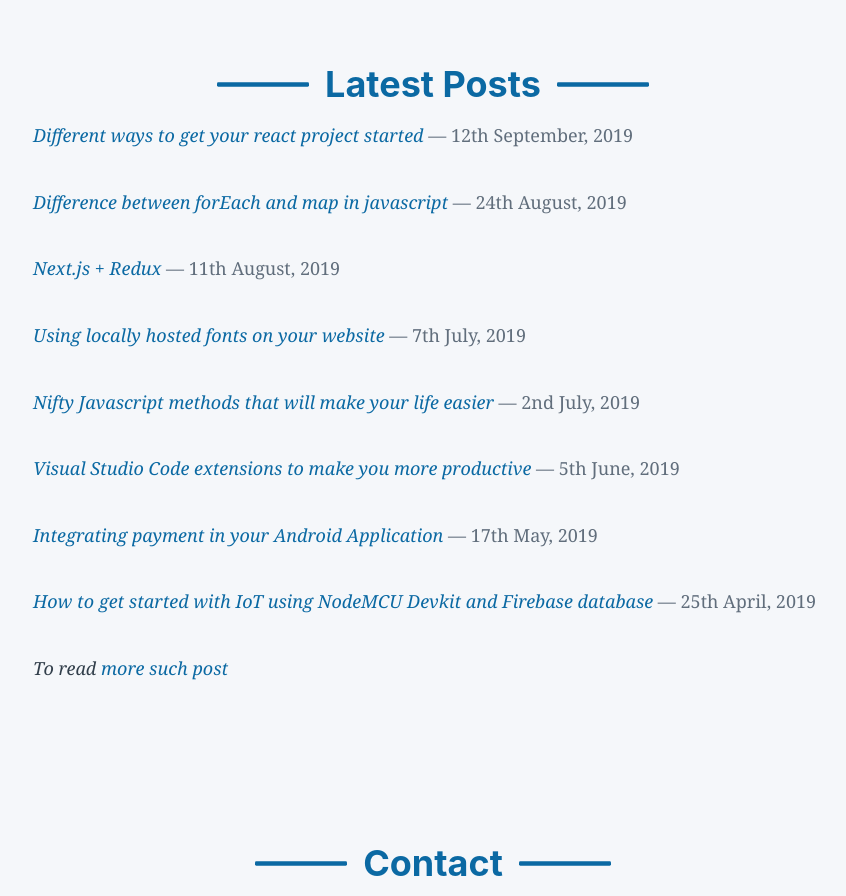
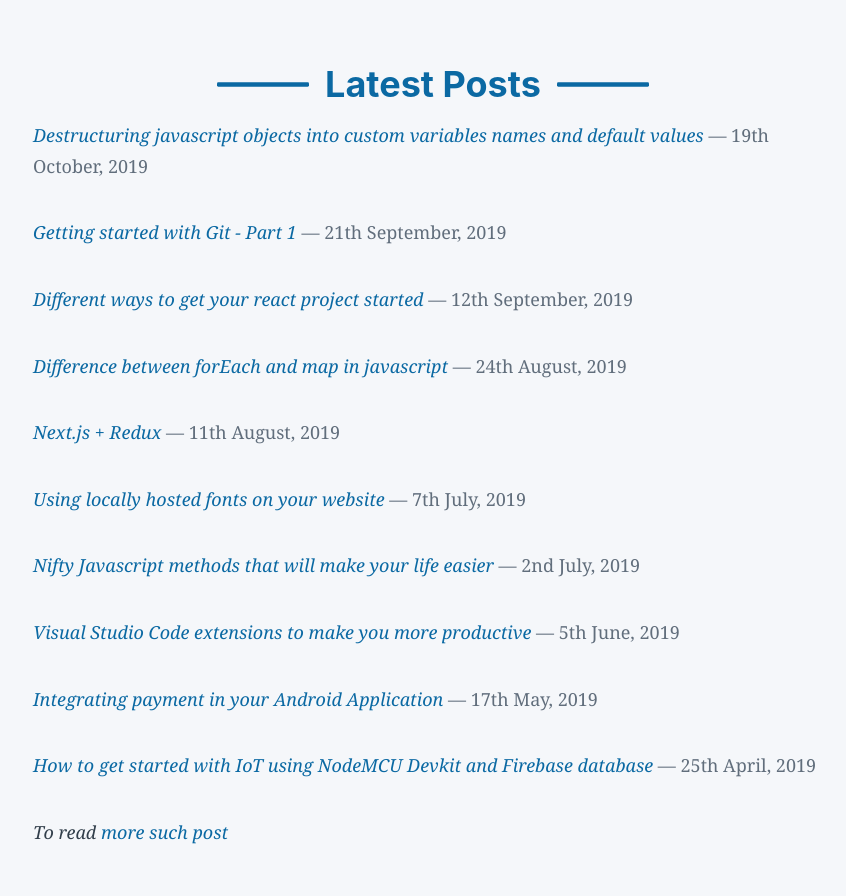
Before and after one commit to jibin2706/my-portfolio, a Gatsby site: page / in a window 1280 px wide. Shown: the part 3000-3896 px from the top of the page, without its empty margins (207-1053 px from the left). Built offline with nearby package versions, Linux system fonts and the light colour scheme; Gatsby itself is replaced by a stand-in of ours.

Commit message:
Updated with latest blog post

```diff
--- a/src/components/Blog.js
+++ b/src/components/Blog.js
@@ -8,6 +8,18 @@ function Blog() {
     <section className="blog" id="blog">
       <Heading title="Latest Posts" />
       <div className="blog__container">
+        <PostTemplate
+          title="Destructuring javascript objects into custom variables names and default values"
+          url="https://blog.jibin.tech/destructuring-assignment-of-objects-in-javascipt/"
+          date="19th October, 2019"
+        />
+
+        <PostTemplate
+          title="Getting started with Git - Part 1"
+          url="https://blog.jibin.tech/getting-started-with-git-part-1/"
+          date="21th September, 2019"
+        />
+
         <PostTemplate
           title="Different ways to get your react project started"
           url="https://blog.jibin.tech/ways-to-get-your-react-project-started/"
```
